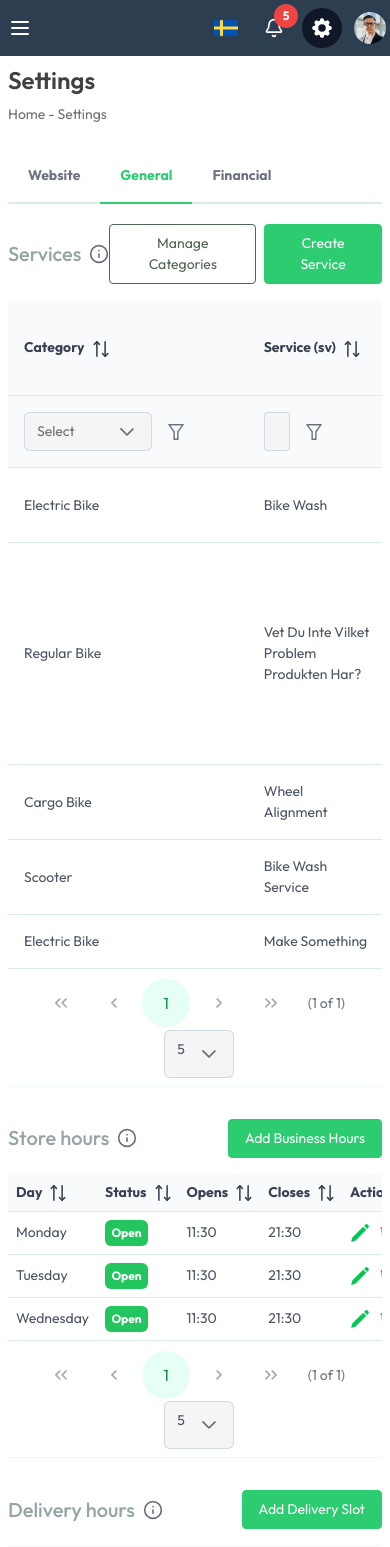
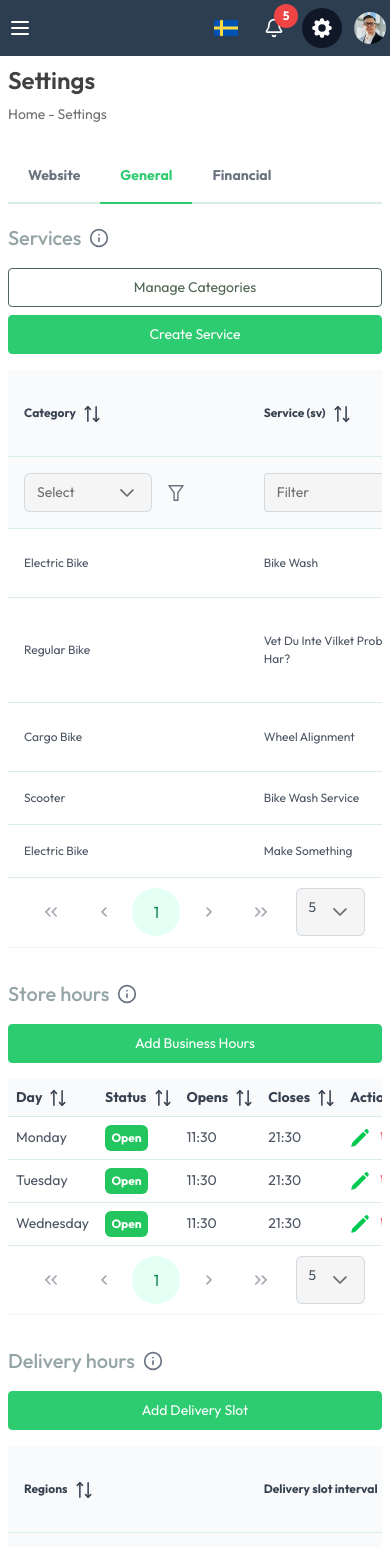
Before and after one commit to sukrutikonhar/arreglio-store-admin, a React (Vite) app: page /settings/general in a window 390 px wide. Shown: the top 1547 px of the page. Built offline with nearby package versions, Linux system fonts and the light colour scheme; a web font is replaced by a local one.

Commit message:
Changes in the Services section when no categories available and making financial, general responsive

```diff
--- a/src/index.css
+++ b/src/index.css
@@ -244,4 +244,53 @@
     font-family: "Outfit", sans-serif;
     font-weight: 900;
   }
+
+  /* Responsive DataTable Styles */
+  .responsive-datatable .p-datatable-wrapper {
+    overflow-x: auto;
+  }
+
+  .responsive-datatable .p-column-filter {
+    min-width: 120px;
+    width: 100%;
+  }
+
+  .responsive-datatable .p-column-filter input,
+  .responsive-datatable .p-column-filter .p-dropdown {
+    width: 100%;
+    min-width: 120px;
+  }
+
+  /* Mobile and Tablet specific styles */
+  @media (max-width: 768px) {
+    .responsive-datatable .p-column-filter {
+      min-width: 100px;
+    }
+
+    .responsive-datatable .p-datatable-thead > tr > th {
+      padding: 0.5rem 0.25rem;
+      font-size: 0.875rem;
+    }
+
+    .responsive-datatable .p-datatable-tbody > tr > td {
+      padding: 0.5rem 0.25rem;
+      font-size: 0.875rem;
+    }
+  }
+
+  @media (max-width: 480px) {
+    .responsive-datatable .p-column-filter {
+      min-width: 80px;
+    }
+
+    .responsive-datatable .p-datatable-thead > tr > th {
+      padding: 0.25rem 0.125rem;
+      font-size: 0.75rem;
+    }
+
+    .responsive-datatable .p-datatable-tbody > tr > td {
+      padding: 0.25rem 0.125rem;
+      font-size: 0.75rem;
+    }
+  }
 }
--- a/src/pages/FinancialSettings.tsx
+++ b/src/pages/FinancialSettings.tsx
@@ -6,7 +6,7 @@ export default function FinancialSettings() {
     const navigate = useNavigate();
     return (
         <div className="">
-            <div className="grid grid-cols-3 gap-6">
+            <div className="grid grid-cols-1 md:grid-cols-2 lg:grid-cols-3 gap-4 md:gap-6">
                 <div className="field">
                     <label htmlFor="companyName" className="block mb-2">Company Name</label>
                     <InputText id="companyName" className="w-full" placeholder="Enter company name" />
--- a/src/pages/GeneralSettings.tsx
+++ b/src/pages/GeneralSettings.tsx
@@ -443,11 +443,13 @@ export default function GeneralSettings() {
                 className="h-5 w-5 text-green-500 cursor-pointer"
                 onClick={() => handleEditService(rowData)}
                 data-pr-tooltip="Edit Service"
+                title="Edit Service"
             />
             <TrashIcon
                 className="h-5 w-5 text-red-500 cursor-pointer"
                 onClick={() => handleDeleteService(rowData)}
                 data-pr-tooltip="Delete Service"
+                title="Delete Service"
             />
         </div>
     );
@@ -582,11 +584,13 @@ export default function GeneralSettings() {
                 className="h-5 w-5 text-green-500 cursor-pointer"
                 onClick={() => handleEditOpeningHour(rowData)}
                 data-pr-tooltip="Edit Opening Hours"
+                title="Edit Opening Hours"
             />
             <TrashIcon
                 className="h-5 w-5 text-red-500 cursor-pointer"
                 onClick={() => handleDeleteClick(rowData)}
                 data-pr-tooltip="Delete Opening Hours"
+                title="Delete Opening Hours"
             />
         </div>
     );
@@ -597,11 +601,13 @@ export default function GeneralSettings() {
                 className="h-5 w-5 text-green-500 cursor-pointer"
                 onClick={() => handleEditClick(rowData)}
                 data-pr-tooltip="Edit Delivery Slot"
+                title="Edit Delivery Slot"
             />
             <TrashIcon
                 className="h-5 w-5 text-red-500 cursor-pointer"
                 onClick={() => handleDeleteDeliverySlot(rowData)}
                 data-pr-tooltip="Delete Delivery Slot"
+                title="Delete Delivery Slot"
             />
         </div>
     );
@@ -684,10 +690,10 @@ export default function GeneralSettings() {
             <Dialog
                 header="Manage Categories"
                 visible={showCategoriesManager}
-                style={{ width: '700px' }}
+                style={{ width: '90vw', maxWidth: '700px' }}
                 onHide={() => setShowCategoriesManager(false)}
             >
-                <div className="flex items-center justify-between mb-4">
+                <div className="flex flex-col sm:flex-row sm:items-center sm:justify-between gap-4 mb-4">
                     <div className="flex items-center gap-2">
                         <h6 className="text-sm font-medium text-gray-700">Service Categories</h6>
                         <span className="cursor-pointer">
@@ -696,7 +702,7 @@ export default function GeneralSettings() {
                     </div>
                     <Button
                         label="Create Category"
-                        className="p-button-primary p-button-sm !px-4 !py-2"
+                        className="p-button-primary p-button-sm !px-4 !py-2 w-full sm:w-auto"
                         onClick={() => {
                             setEditingCategory(null);
                             setNewCategory({ name: '' });
@@ -710,9 +716,11 @@ export default function GeneralSettings() {
                     paginator
                     rows={7}
                     rowsPerPageOptions={[7, 14, 21]}
+                    paginatorTemplate="FirstPageLink PrevPageLink PageLinks NextPageLink LastPageLink RowsPerPageDropdown"
                     filters={categoryFilters}
                     onFilter={(e: DataTableFilterEvent) => setCategoryFilters(e.filters)}
                     filterDisplay="row"
+                    className="responsive-datatable"
                 >
                     <Column
                         field="name"
@@ -741,10 +749,12 @@ export default function GeneralSettings() {
                                         setShowCategoryDialog(true);
                                         setCategoryErrors({ name: false });
                                     }}
+                                    title="Edit Category"
                                 />
                                 <TrashIcon
                                     className="h-5 w-5 text-red-500 cursor-pointer"
                                     onClick={() => handleDeleteCategory(rowData)}
+                                    title="Delete Category"
                                 />
                             </div>
                         )}
@@ -754,23 +764,31 @@ export default function GeneralSettings() {
 
             {/* Services Section */}
             <div className="mb-8">
-                <div className="flex items-center justify-between mb-4">
+                <div className="flex flex-col lg:flex-row lg:items-center lg:justify-between gap-4 mb-4">
                     <div className="flex items-center gap-2">
                         <h5 className="website-title">Services</h5>
                         <span id="services-info" className="cursor-pointer">
                             <Info className="h-5 w-5 text-gray-500" />
                         </span>
                     </div>
-                    <div className="flex gap-2">
+                    <div className="flex flex-col gap-2">
+                        <div className="flex flex-col sm:flex-row gap-2">
                             <Button
                                 label="Manage Categories"
-                            className="p-button-secondary p-button-sm !px-4 !py-2"
+                                className="p-button-secondary p-button-sm !px-4 !py-2 w-full sm:w-auto"
                                 outlined
                                 onClick={() => setShowCategoriesManager(true)}
                             />
+                            {categories.length === 0 ? (
                                 <Button
                                     label="Create Service"
-                            className="p-button-primary p-button-sm !px-4 !py-2"
+                                    className="p-button-primary p-button-sm !px-4 !py-2 w-full sm:w-auto opacity-50 cursor-not-allowed"
+                                    disabled
+                                />
+                            ) : (
+                                <Button
+                                    label="Create Service"
+                                    className="p-button-primary p-button-sm !px-4 !py-2 w-full sm:w-auto"
                                     onClick={() => {
                                         setEditingService(null);
                                         setNewService({
@@ -784,19 +802,39 @@ export default function GeneralSettings() {
                                         setShowServiceDialog(true);
                                     }}
                                 />
-                    </div>
+                            )}
+                        </div>
+
+                        {categories.length === 0 && (
+                            <p className="text-sm text-red-500 leading-snug">
+                                No categories available. Please create a category first.
+                            </p>
+                        )}
+                    </div>
+
                 </div>
                 <Tooltip target="#services-info" content="Manage your service offerings, including pricing, VAT rates, and delivery costs." />
 
+                {categories.length === 0 ? (
+                    <div className="text-center py-8 bg-gray-50 rounded-lg">
+                        <p className="text-gray-500 mb-4">No services can be created without categories.</p>
+                        <Button
+                            label="Create Your First Category"
+                            className="p-button-primary"
+                            onClick={() => setShowCategoriesManager(true)}
+                        />
+                    </div>
+                ) : (
                     <DataTable
                         value={services}
                         paginator
                         rows={5}
                         rowsPerPageOptions={[5, 10, 20]}
-                    paginatorTemplate="FirstPageLink PrevPageLink PageLinks NextPageLink LastPageLink CurrentPageReport RowsPerPageDropdown"
+                        paginatorTemplate="FirstPageLink PrevPageLink PageLinks NextPageLink LastPageLink RowsPerPageDropdown"
                         filters={serviceFilters}
                         onFilter={(e) => setServiceFilters(e.filters)}
                         filterDisplay="row"
+                        className="responsive-datatable"
                     >
                         <Column
                             field="category"
@@ -850,13 +888,14 @@ export default function GeneralSettings() {
                         <Column field="deliveryPrice" header="Delivery price (kr)" body={deliveryPriceTemplate} sortable />
                         <Column header="Actions" body={serviceDeleteTemplate} />
                     </DataTable>
+                )}
             </div>
 
             {/* Service Dialog */}
             <Dialog
                 header={editingService ? "Edit Service" : "Create Service"}
                 visible={showServiceDialog}
-                style={{ width: '700px' }}
+                style={{ width: '90vw', maxWidth: '700px' }}
                 footer={serviceDialogFooter}
                 onHide={() => {
                     setShowServiceDialog(false);
@@ -872,7 +911,7 @@ export default function GeneralSettings() {
                 }}
             >
                 <div className="grid gap-4">
-                    <div className="grid grid-cols-2 gap-4">
+                    <div className="grid grid-cols-1 md:grid-cols-2 gap-4">
                         <div className="field">
                             <label htmlFor="category" className="block mb-2">Category</label>
                             <Dropdown
@@ -936,7 +975,7 @@ export default function GeneralSettings() {
                         {serviceErrors.serviceDescription && <span className="text-xs text-red-500">Service description is required</span>}
                     </div>
 
-                    <div className="grid grid-cols-3 gap-4">
+                    <div className="grid grid-cols-1 md:grid-cols-2 lg:grid-cols-3 gap-4">
                         <div className="field">
                             <label htmlFor="price" className="block mb-2">Price (kr)</label>
                             <InputNumber
@@ -1011,7 +1050,7 @@ export default function GeneralSettings() {
             <Dialog
                 header={editingCategory ? 'Edit Category' : 'Create Category'}
                 visible={showCategoryDialog}
-                style={{ width: '500px' }}
+                style={{ width: '90vw', maxWidth: '500px' }}
                 onHide={() => {
                     setShowCategoryDialog(false);
                     setEditingCategory(null);
@@ -1069,7 +1108,7 @@ export default function GeneralSettings() {
             <Dialog
                 header="Confirm Delete Category"
                 visible={deleteCategoryDialog}
-                style={{ width: '400px' }}
+                style={{ width: '90vw', maxWidth: '400px' }}
                 onHide={() => setDeleteCategoryDialog(false)}
                 footer={
                     <div className="flex justify-end gap-2">
@@ -1100,7 +1139,7 @@ export default function GeneralSettings() {
             <Dialog
                 header="Confirm Delete Service"
                 visible={deleteServiceDialog}
-                style={{ width: '400px' }}
+                style={{ width: '90vw', maxWidth: '400px' }}
                 onHide={() => setDeleteServiceDialog(false)}
                 footer={
                     <div className="flex justify-end gap-2">
@@ -1126,23 +1165,23 @@ export default function GeneralSettings() {
 
             {/* Opening Hours Section */}
             <div className="mb-8">
-                <div className="flex items-center justify-between mb-4">
+                <div className="flex flex-col lg:flex-row lg:items-center lg:justify-between gap-4 mb-4">
                     <div className="flex items-center gap-2">
                         <h5 className="website-title">Store hours</h5>
                         <span id="opening-hours-info" className="cursor-pointer">
                             <Info className="h-5 w-5 text-gray-500" />
                         </span>
                     </div>
-                    <div className="flex flex-col items-end gap-2">
+                    <div className="flex flex-col items-start lg:items-end gap-2">
                         <Button
                             label={availableDays.length === 0 ? "All Days Added" : "Add Business Hours"}
-                            className={`p-button-primary p-button-sm !px-4 !py-2 ${availableDays.length === 0 ? 'opacity-50 cursor-not-allowed' : ''
+                            className={`p-button-primary p-button-sm !px-4 !py-2 w-full sm:w-auto ${availableDays.length === 0 ? 'opacity-50 cursor-not-allowed' : ''
                                 }`}
                             onClick={() => setShowCreateDialog(true)}
                             disabled={availableDays.length === 0}
                         />
                         {availableDays.length === 0 && (
-                            <p className="text-sm text-gray-500 text-right">
+                            <p className="text-sm text-red-500 text-left lg:text-right">
                                 All days have been added. Delete or edit existing entries to add new ones.
                             </p>
                         )}
@@ -1155,7 +1194,7 @@ export default function GeneralSettings() {
                     paginator
                     rows={5}
                     rowsPerPageOptions={[5, 10, 20]}
-                    paginatorTemplate="FirstPageLink PrevPageLink PageLinks NextPageLink LastPageLink CurrentPageReport RowsPerPageDropdown"
+                    paginatorTemplate="FirstPageLink PrevPageLink PageLinks NextPageLink LastPageLink RowsPerPageDropdown"
                 >
                     <Column field="day" header="Day" sortable />
                     <Column
@@ -1187,7 +1226,7 @@ export default function GeneralSettings() {
 
             <Dialog header="Create Business Hours"
                 visible={showCreateDialog}
-                style={{ width: '500px' }}
+                style={{ width: '90vw', maxWidth: '500px' }}
                 footer={dialogFooter}
                 onHide={() => {
                     setShowCreateDialog(false);
@@ -1195,7 +1234,7 @@ export default function GeneralSettings() {
                 }}>
 
                 <div className="grid gap-4">
-                    <div className="grid grid-cols-2 gap-4">
+                    <div className="grid grid-cols-1 md:grid-cols-2 gap-4">
                         <div className="field">
                             <label htmlFor="day" className="block mb-2">Day</label>
                             <Dropdown
@@ -1270,7 +1309,7 @@ export default function GeneralSettings() {
             <Dialog
                 header="Confirm Delete Opening Hours"
                 visible={deleteOpeningHourDialog}
-                style={{ width: '400px' }}
+                style={{ width: '90vw', maxWidth: '400px' }}
                 onHide={() => setDeleteOpeningHourDialog(false)}
                 footer={
                     <div className="flex justify-end gap-2">
@@ -1298,7 +1337,7 @@ export default function GeneralSettings() {
             <Dialog
                 header="Edit Opening Hours"
                 visible={editOpeningHourDialog}
-                style={{ width: '500px' }}
+                style={{ width: '90vw', maxWidth: '500px' }}
                 onHide={() => setEditOpeningHourDialog(false)}
                 footer={
                     <div className="flex justify-end gap-2">
@@ -1393,18 +1432,20 @@ export default function GeneralSettings() {
 
             {/* Delivery Hours Section */}
             <div className="mb-8">
-                <div className="flex items-center justify-between mb-4">
+                <div className="flex flex-col lg:flex-row lg:items-center lg:justify-between gap-4 mb-4">
                     <div className="flex items-center gap-2">
                         <h5 className="website-title">Delivery hours</h5>
                         <span id="delivery-hours-info" className="cursor-pointer">
                             <Info className="h-5 w-5 text-gray-500" />
                         </span>
                     </div>
+                    <div className="flex flex-col items-start lg:items-end gap-2">
                         <Button
                             label="Add Delivery Slot"
-                        className="p-button-primary p-button-sm !px-4 !py-2"
+                            className="p-button-primary p-button-sm !px-4 !py-2 w-full sm:w-auto"
                             onClick={() => setShowDeliverySlotDialog(true)}
                         />
+                    </div>
                 </div>
                 <Tooltip target="#delivery-hours-info" content="Specify the time slots during which deliveries are available. Ensure they align with your operational capabilities." />
 
@@ -1413,10 +1454,11 @@ export default function GeneralSettings() {
                     paginator
                     rows={5}
                     rowsPerPageOptions={[5, 10, 20]}
-                    paginatorTemplate="FirstPageLink PrevPageLink PageLinks NextPageLink LastPageLink CurrentPageReport RowsPerPageDropdown"
+                    paginatorTemplate="FirstPageLink PrevPageLink PageLinks NextPageLink LastPageLink RowsPerPageDropdown"
                     filters={deliverySlotFilters}
                     onFilter={(e) => setDeliverySlotFilters(e.filters)}
                     filterDisplay="row"
+                    className="responsive-datatable"
                 >
                     <Column
                         field="region"
@@ -1476,7 +1518,7 @@ export default function GeneralSettings() {
                 <Dialog
                     header="Add Delivery Slot"
                     visible={showDeliverySlotDialog}
-                    style={{ width: '600px' }}
+                    style={{ width: '90vw', maxWidth: '600px' }}
                     footer={deliverySlotDialogFooter}
                     onHide={() => setShowDeliverySlotDialog(false)}
                 >
```
Lines whose indentation alone changed are shown as unchanged.
